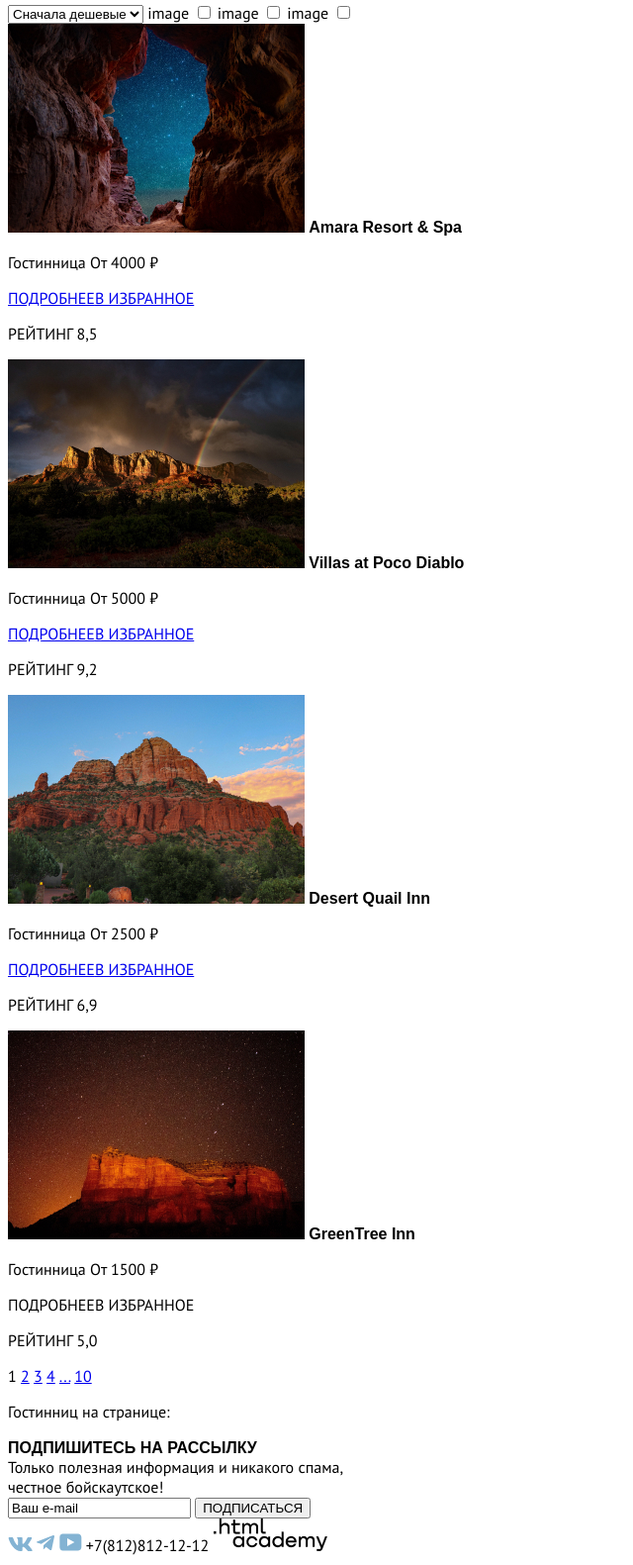
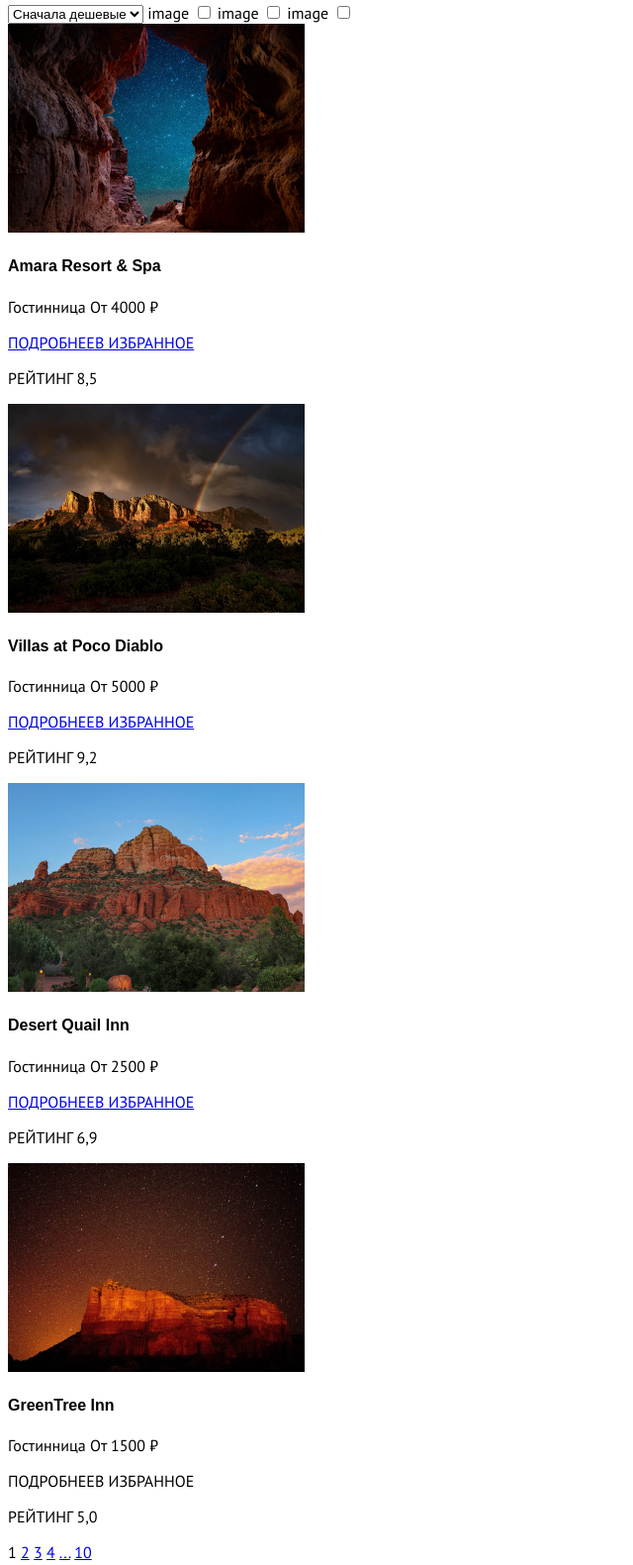
Before and after one commit to htmlacademy-htmlcss/2130003-sedona-34, a plain HTML site: page catalog.html in a window 1280 px wide. Shown: the part 376-1957 px from the top of the page at 99% size, without its empty margins (0-640 px from the left). Drawn offline with Linux system fonts and the light colour scheme; files whose address does not match are found by name; a web font is replaced by a local one.

Commit message:
Update to catalog.html

```diff
--- a/catalog.html
+++ b/catalog.html
@@ -97,29 +97,38 @@
           <input type="checkbox" name="view-type" value="3">
         </label>
       </form>
+      <article>
         <img src="images/another-images-folder/hotel-1.jpg" alt="">
-      <b>Amara Resort & Spa</b>
+        <h4>Amara Resort & Spa</h4>
         <p>Гостинница От 4000 ₽</p>
         <a href="#">ПОДРОБНЕЕ</a><a href="#">В ИЗБРАННОЕ</a>
         <p>РЕЙТИНГ 8,5</p>
+      </article>
 
+      <article>
         <img src="images/another-images-folder/hotel-2.jpg" alt="">
-      <b>Villas at Poco Diablo</b>
+        <h4>Villas at Poco Diablo</h4>
         <p>Гостинница От 5000 ₽</p>
         <a href="#">ПОДРОБНЕЕ</a><a href="#">В ИЗБРАННОЕ</a>
         <p>РЕЙТИНГ 9,2</p>
+      </article>
 
+      <article>
         <img src="images/another-images-folder/hotel-3.jpg" alt="">
-      <b>Desert Quail Inn</b>
+        <h4>Desert Quail Inn</h4>
         <p>Гостинница От 2500 ₽</p>
         <a href="#">ПОДРОБНЕЕ</a><a href="#">В ИЗБРАННОЕ</a>
         <p>РЕЙТИНГ 6,9</p>
+      </article>
 
+      <article>
         <img src="images/another-images-folder/hotel-4.jpg" alt="">
-      <b>GreenTree Inn</b>
+        <h4>GreenTree Inn</h4>
         <p>Гостинница От 1500 ₽</p>
         <a>ПОДРОБНЕЕ</a><a>В ИЗБРАННОЕ</a>
         <p>РЕЙТИНГ 5,0</p>
+      </article>
+
       <a title="Вы и так тут">1</a>
       <a href="#">2</a>
       <a href="#">3</a>
```
Lines whose indentation alone changed are shown as unchanged.
